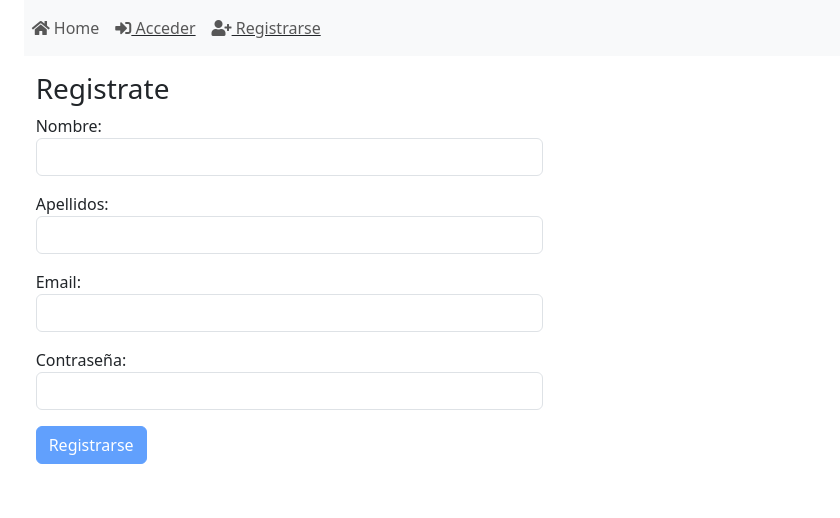
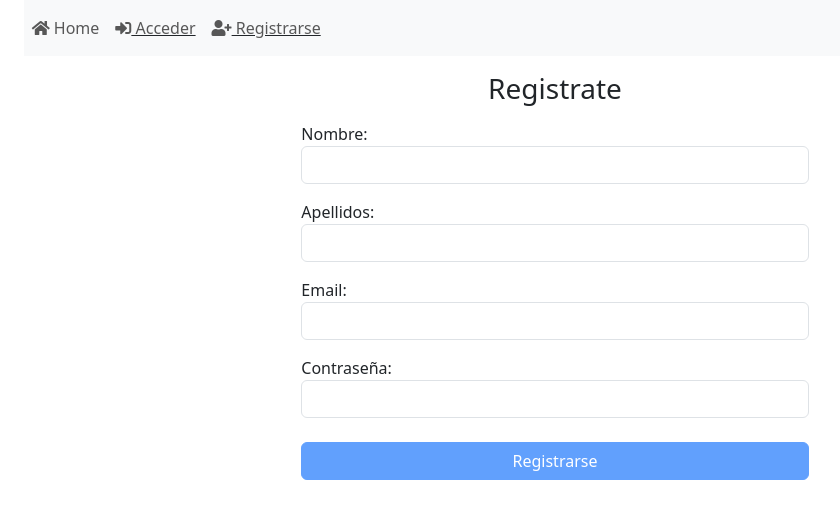
Before and after one commit to marcosjrs/Gestor_Tareas_Symfony_Angular, an Angular app in the folder angular/: page /register in a window 1280 px wide. Shown: the top 518 px of the page, without its empty margins (85-925 px from the left). Built offline with nearby package versions, Linux system fonts and the light colour scheme.

Commit message:
Mejoras de estilos en formularios

```diff
--- a/angular/src/app/views/login.component.html
+++ b/angular/src/app/views/login.component.html
@@ -1,7 +1,7 @@
 <div class="container login-component mt-3">
   <div class="row">
-    <div class="col-12 col-sm-8 col-lg-6 ">
-      <h3>{{title}}</h3>
+    <div class="col-12 col-sm-8 offset-sm-2 col-lg-6 offset-lg-3 ">
+      <h3 class="text-center mb-3">{{title}}</h3>
       <div class="identity-alert alert alert-success" *ngIf="identity && identity.sub">
         Identificado correctamente como {{identity.email}}
       </div>
@@ -20,7 +20,7 @@
           <span *ngIf="!password.valid && password.touched">Password no válido</span>
         </p>
         <p class="col-12">
-          <input type="submit" class="btn btn-primary" value="Entrar">
+          <input type="submit" class="btn btn-primary col-12 mt-2" value="Entrar">
         </p>
       </form>
     </div>
--- a/angular/src/app/views/register.component.html
+++ b/angular/src/app/views/register.component.html
@@ -1,7 +1,7 @@
 <div class="container register-component mt-3">
   <div class="row">
-    <div class="col-12 col-sm-8 col-lg-6 ">
-      <h3>{{title}}</h3>
+    <div class="col-12 col-sm-8 offset-sm-2 col-lg-6 offset-lg-3 ">
+      <h3 class="text-center mb-3">{{title}}</h3>
       <div class="alert alert-success" *ngIf="status=='success'">Registrado correctamente {{lastEmailRegistered}}. Puedes loguearte <a [routerLink]="['/login']">desde aquí</a> </div>
       <div class="alert alert-danger" *ngIf="status=='error'">No ha sido posible registrarse con esos datos</div>
       <form #registerForm="ngForm" (ngSubmit)="onSubmit(); registerForm.reset()" class="form-row mt-2">
@@ -26,7 +26,7 @@
           <span class="text-danger" *ngIf="!password.valid && password.touched">Contraseña no válida</span>
         </p>
         <p class="col-12">
-          <input type="submit" class="btn btn-primary" value="Registrarse" [disabled]="!registerForm.form.valid">
+          <input type="submit" class="btn btn-primary col-12 mt-2" value="Registrarse" [disabled]="!registerForm.form.valid">
         </p>
       </form>
     </div>
```
